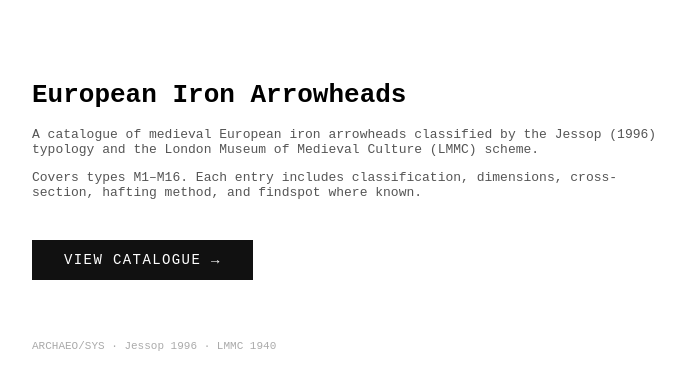
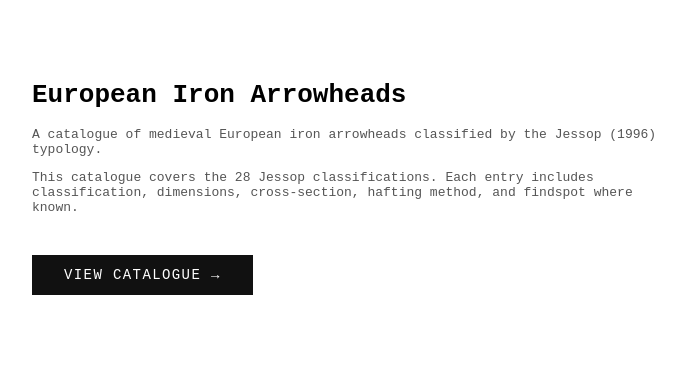
Before and after one commit to Hadargl/arrowtypes, a React (Create React App) app: page / in a window 1280 px wide. Shown: the top 390 px of the page, without its empty margins (288-973 px from the left). Built offline with nearby package versions, Linux system fonts and the light colour scheme.

Commit message:
updated landing page

```diff
--- a/src/pages/Landing.js
+++ b/src/pages/Landing.js
@@ -6,10 +6,10 @@ export default function Landing() {
       <h1>European Iron Arrowheads</h1>
       <p style={{ marginTop: 12, color: "#555" }}>
         A catalogue of medieval European iron arrowheads classified by the
-        Jessop (1996) typology and the London Museum of Medieval Culture (LMMC) scheme.
+        Jessop (1996) typology.
       </p>
       <p style={{ marginTop: 8, color: "#555" }}>
-        Covers types M1–M16. Each entry includes classification, dimensions,
+        This catalogue covers the 28 Jessop classifications. Each entry includes classification, dimensions,
         cross-section, hafting method, and findspot where known.
       </p>
       <div style={{ marginTop: 40 }}>
@@ -29,9 +29,6 @@ export default function Landing() {
           View Catalogue →
         </Link>
       </div>
-      <p style={{ marginTop: 60, fontSize: 11, color: "#aaa" }}>
-        ARCHAEO/SYS · Jessop 1996 · LMMC 1940
-      </p>
     </div>
   );
 }
```
